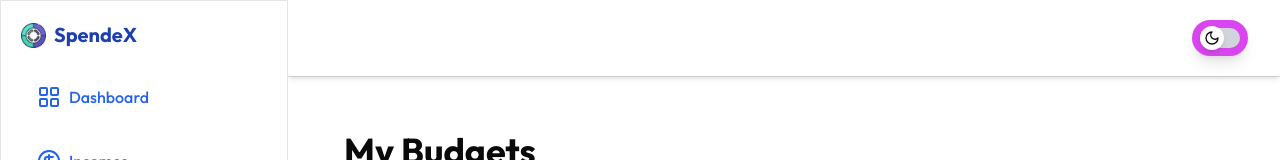
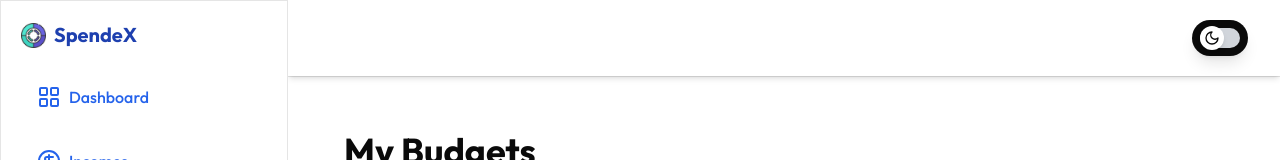
Before and after one commit to Sathishbhupa/SpendeX, a Next.js app: page /dashboard/budgets in a window 1280 px wide. Shown: the top 160 px of the page. Built offline with nearby package versions, Linux system fonts and the light colour scheme; no server answers.

Commit message:
Update DashboardHeader.jsx

```diff
--- a/src/app/(routes)/dashboard/_components/DashboardHeader.jsx
+++ b/src/app/(routes)/dashboard/_components/DashboardHeader.jsx
@@ -15,7 +15,7 @@ function DashboardHeader() {
   return (
     <div className={`p-5 flex justify-between ${isDarkMode ? 'dark' : ''}`}>
       <div className="flex relative">
-      <button className="shadow-lg mr-3 bg-fuchsia-500 rounded-full p-2 flex items-center justify-center transition-all duration-300" onClick={toggleDarkMode}>
+      <button className="shadow-lg mr-3 bg-neutral-950 rounded-full p-2 flex items-center justify-center transition-all duration-300" onClick={toggleDarkMode}>
           <div className={`w-10 h-5 flex items-center rounded-full ${isDarkMode ? 'bg-sky-300' : 'bg-gray-300'} transition-all duration-300`}>
             <div className={`w-6 h-6 bg-white rounded-full items-center shadow-md transform ${isDarkMode ? 'translate-x-5' : 'translate-x-0'} transition-transform duration-300`}>
               {isDarkMode ? <Sun className="w-4 ml-1" /> : <Moon className="w-4 ml-1" />}
```
